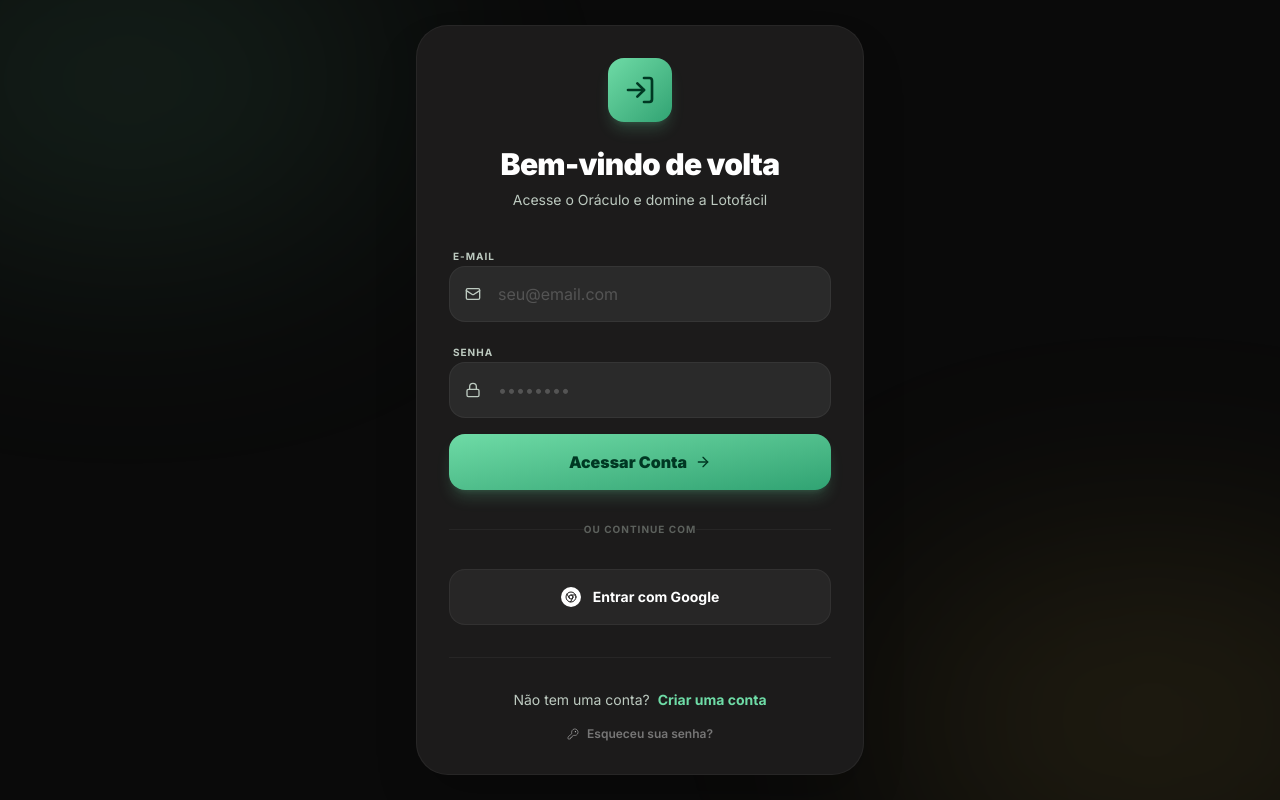
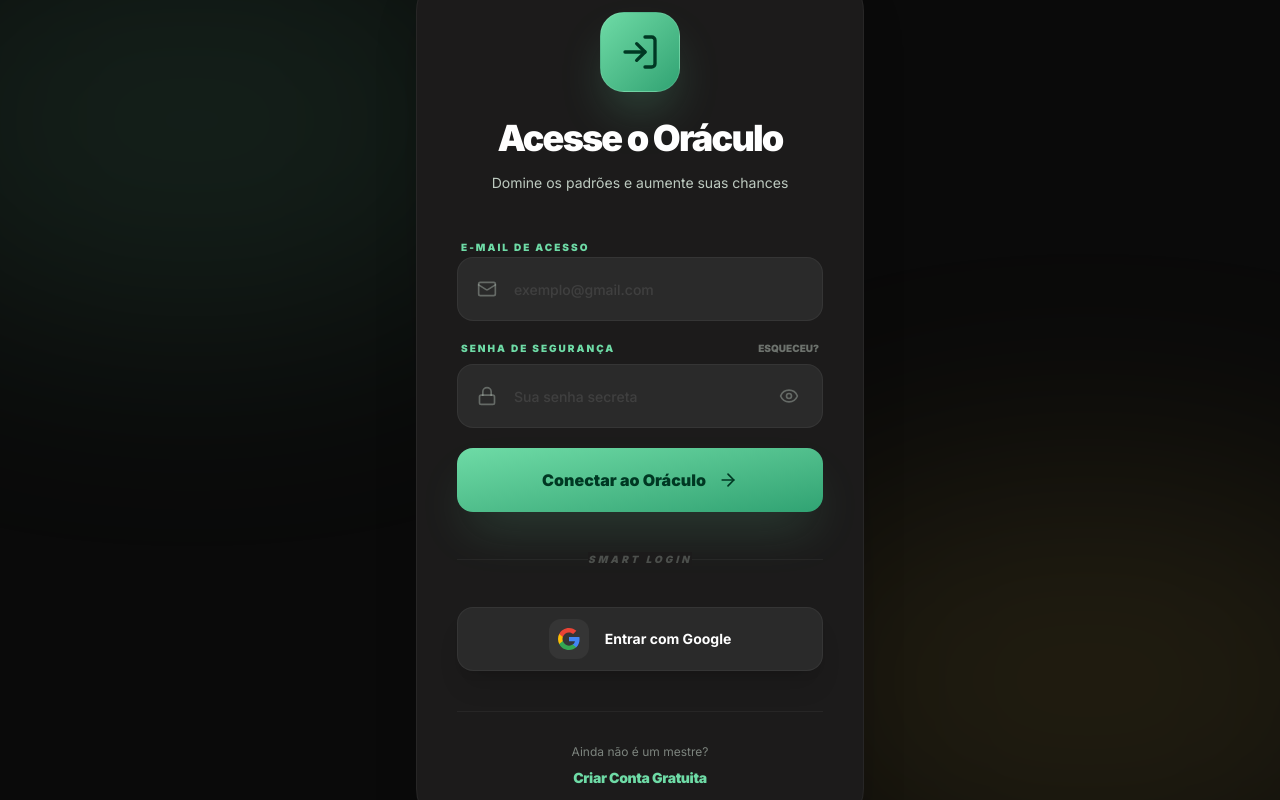
Before and after one commit to Megaestudos/loto-f-cil-Oracle, a Next.js app: page / in a window 1280 px wide. Built offline with nearby package versions, Linux system fonts and the light colour scheme; no server answers.

Commit message:
style: Refine Auth screen with Google icon, password visibility, and layout adjustments

```diff
--- a/components/Auth.tsx
+++ b/components/Auth.tsx
@@ -6,14 +6,14 @@
   Mail,
   Lock,
   ArrowRight,
-  Github,
   Chrome,
-  UserPlus,
   LogIn,
   KeyRound,
   AlertCircle,
   Loader2,
-  CheckCircle2
+  CheckCircle2,
+  Eye,
+  EyeOff
 } from 'lucide-react'
 import {
   auth,
@@ -29,6 +29,7 @@
   const [mode, setMode] = useState<'login' | 'register' | 'forgot'>('login')
   const [email, setEmail] = useState('')
   const [password, setPassword] = useState('')
+  const [showPassword, setShowPassword] = useState(false)
   const [loading, setLoading] = useState(false)
   const [error, setError] = useState<string | null>(null)
   const [success, setSuccess] = useState<string | null>(null)
@@ -47,15 +48,15 @@
         await saveUserProfile(result.user)
       } else {
         await sendPasswordResetEmail(auth, email)
-        setSuccess('E-mail de recuperação enviado! Verifique sua caixa de entrada.')
+        setSuccess('Link de recuperação enviado com sucesso!')
       }
     } catch (err: any) {
       console.error(err)
-      if (err.code === 'auth/user-not-found') setError('Usuário não encontrado.')
+      if (err.code === 'auth/user-not-found') setError('E-mail não cadastrado.')
       else if (err.code === 'auth/wrong-password') setError('Senha incorreta.')
-      else if (err.code === 'auth/email-already-in-use') setError('Este e-mail já está em uso.')
-      else if (err.code === 'auth/weak-password') setError('A senha deve ter pelo menos 6 caracteres.')
-      else setError('Ocorreu um erro. Tente novamente.')
+      else if (err.code === 'auth/email-already-in-use') setError('E-mail já está em uso.')
+      else if (err.code === 'auth/invalid-credential') setError('Credenciais inválidas.')
+      else setError('Erro na autenticação. Verifique os dados.')
     } finally {
       setLoading(false)
     }
@@ -73,63 +74,81 @@
   }
 
   return (
-    <div className="fixed inset-0 z-[100] flex items-center justify-center p-4 bg-[#0a0a0a]">
+    <div className="fixed inset-0 z-[100] flex items-center justify-center p-4 bg-[#0a0a0a] overflow-y-auto">
       {/* Background Effects */}
       <div className="absolute inset-0 overflow-hidden pointer-events-none">
-        <div className="absolute top-[-10%] left-[-10%] w-[40%] h-[40%] bg-[#6edba6]/10 blur-[120px] rounded-full" />
-        <div className="absolute bottom-[-10%] right-[-10%] w-[40%] h-[40%] bg-[#e9c349]/10 blur-[120px] rounded-full" />
+        <div className="absolute top-[-10%] left-[-10%] w-[50%] h-[50%] bg-[#6edba6]/10 blur-[120px] rounded-full" />
+        <div className="absolute bottom-[-10%] right-[-10%] w-[50%] h-[50%] bg-[#e9c349]/10 blur-[120px] rounded-full" />
       </div>
 
       <motion.div
         initial={{ opacity: 0, y: 20, scale: 0.95 }}
         animate={{ opacity: 1, y: 0, scale: 1 }}
-        className="w-full max-w-md bg-[#1c1b1b] rounded-[32px] border border-white/5 p-8 relative z-10 shadow-2xl"
+        className="w-full max-w-md bg-[#1c1b1b] rounded-[40px] border border-white/5 p-8 md:p-10 relative z-10 shadow-2xl my-8"
       >
-        <div className="text-center mb-8">
+        <div className="text-center mb-10">
           <motion.div
-            initial={{ scale: 0 }}
-            animate={{ scale: 1 }}
-            className="w-16 h-16 bg-gradient-to-br from-[#6edba6] to-[#30a373] rounded-2xl mx-auto mb-6 flex items-center justify-center shadow-lg shadow-[#6edba6]/20"
+            initial={{ scale: 0, rotate: -20 }}
+            animate={{ scale: 1, rotate: 0 }}
+            className="w-20 h-20 bg-gradient-to-br from-[#6edba6] to-[#30a373] rounded-3xl mx-auto mb-6 flex items-center justify-center shadow-2xl shadow-[#6edba6]/30 border border-white/10"
           >
-            <LogIn className="w-8 h-8 text-[#003823]" />
+            <LogIn className="w-10 h-10 text-[#003823]" />
           </motion.div>
-          <h2 className="text-3xl font-black text-white font-headline tracking-tight">
-            {mode === 'login' ? 'Bem-vindo de volta' : mode === 'register' ? 'Criar sua conta' : 'Recuperar senha'}
+          <h2 className="text-4xl font-black text-white font-headline tracking-tighter leading-tight px-2">
+            {mode === 'login' ? 'Acesse o Oráculo' : mode === 'register' ? 'Entre para o Time' : 'Recupere sua Senha'}
           </h2>
-          <p className="text-[#bdcac0] mt-2 text-sm">
-            {mode === 'login' ? 'Acesse o Oráculo e domine a Lotofácil' : mode === 'register' ? 'Comece sua jornada ao sucesso hoje' : 'Enviaremos um link de recuperação'}
+          <p className="text-[#bdcac0] mt-3 text-sm px-4">
+            {mode === 'login' ? 'Domine os padrões e aumente suas chances' : mode === 'register' ? 'Crie sua conta gratuita em segundos' : 'Informe seu e-mail para receber o link'}
           </p>
         </div>
 
-        <form onSubmit={handleEmailAuth} className="space-y-4">
-          <div className="space-y-1.5">
-            <label className="text-[10px] uppercase font-bold tracking-widest text-[#bdcac0] ml-1">E-mail</label>
+        <form onSubmit={handleEmailAuth} className="space-y-5">
+          <div className="space-y-2">
+            <label className="text-[10px] uppercase font-black text-[#6edba6] ml-1 tracking-[0.2em]">E-mail de Acesso</label>
             <div className="relative group">
-              <Mail className="absolute left-4 top-1/2 -translate-y-1/2 w-4 h-4 text-[#bdcac0] group-focus-within:text-[#6edba6] transition-colors" />
+              <Mail className="absolute left-5 top-1/2 -translate-y-1/2 w-5 h-5 text-[#bdcac0]/40 group-focus-within:text-[#6edba6] transition-all" />
               <input
                 type="email"
                 required
                 value={email}
                 onChange={(e) => setEmail(e.target.value)}
-                placeholder="seu@email.com"
-                className="w-full h-14 pl-12 pr-4 bg-[#2a2a2a] border border-white/5 rounded-2xl text-white placeholder:text-white/20 focus:outline-none focus:border-[#6edba6]/50 focus:ring-4 focus:ring-[#6edba6]/5 transition-all"
+                placeholder="exemplo@gmail.com"
+                className="w-full h-16 pl-14 pr-5 bg-[#2a2a2a] border border-white/5 rounded-2xl text-white placeholder:text-white/10 focus:outline-none focus:border-[#6edba6]/40 focus:ring-4 focus:ring-[#6edba6]/5 transition-all text-sm font-medium"
               />
             </div>
           </div>
 
           {mode !== 'forgot' && (
-            <div className="space-y-1.5">
-              <label className="text-[10px] uppercase font-bold tracking-widest text-[#bdcac0] ml-1">Senha</label>
+            <div className="space-y-2">
+              <div className="flex justify-between items-center px-1">
+                <label className="text-[10px] uppercase font-black text-[#6edba6] tracking-[0.2em]">Senha de Segurança</label>
+                {mode === 'login' && (
+                  <button
+                    type="button"
+                    onClick={() => setMode('forgot')}
+                    className="text-[10px] uppercase font-black text-[#bdcac0]/50 hover:text-[#e9c349] transition-colors"
+                  >
+                    Esqueceu?
+                  </button>
+                )}
+              </div>
               <div className="relative group">
-                <Lock className="absolute left-4 top-1/2 -translate-y-1/2 w-4 h-4 text-[#bdcac0] group-focus-within:text-[#6edba6] transition-colors" />
+                <Lock className="absolute left-5 top-1/2 -translate-y-1/2 w-5 h-5 text-[#bdcac0]/40 group-focus-within:text-[#6edba6] transition-all" />
                 <input
-                  type="password"
+                  type={showPassword ? "text" : "password"}
                   required
                   value={password}
                   onChange={(e) => setPassword(e.target.value)}
-                  placeholder="••••••••"
-                  className="w-full h-14 pl-12 pr-4 bg-[#2a2a2a] border border-white/5 rounded-2xl text-white placeholder:text-white/20 focus:outline-none focus:border-[#6edba6]/50 focus:ring-4 focus:ring-[#6edba6]/5 transition-all"
+                  placeholder="Sua senha secreta"
+                  className="w-full h-16 pl-14 pr-14 bg-[#2a2a2a] border border-white/5 rounded-2xl text-white placeholder:text-white/10 focus:outline-none focus:border-[#6edba6]/40 focus:ring-4 focus:ring-[#6edba6]/5 transition-all text-sm font-medium"
                 />
+                <button
+                  type="button"
+                  onClick={() => setShowPassword(!showPassword)}
+                  className="absolute right-5 top-1/2 -translate-y-1/2 text-[#bdcac0]/40 hover:text-white transition-colors p-1"
+                >
+                  {showPassword ? <EyeOff className="w-5 h-5" /> : <Eye className="w-5 h-5" />}
+                </button>
               </div>
             </div>
           )}
@@ -137,23 +156,23 @@
           <AnimatePresence mode="wait">
             {error && (
               <motion.div
-                initial={{ opacity: 0, height: 0 }}
-                animate={{ opacity: 1, height: 'auto' }}
-                exit={{ opacity: 0, height: 0 }}
-                className="flex items-center gap-2 p-3 bg-red-500/10 border border-red-500/20 rounded-xl text-red-500 text-xs"
+                initial={{ opacity: 0, y: -10 }}
+                animate={{ opacity: 1, y: 0 }}
+                exit={{ opacity: 0, y: -10 }}
+                className="flex items-center gap-3 p-4 bg-red-500/10 border border-red-500/20 rounded-2xl text-red-400 text-xs font-bold shadow-xl shadow-red-500/5"
               >
-                <AlertCircle className="w-4 h-4" />
+                <AlertCircle className="w-5 h-5 shrink-0" />
                 {error}
               </motion.div>
             )}
             {success && (
               <motion.div
-                initial={{ opacity: 0, height: 0 }}
-                animate={{ opacity: 1, height: 'auto' }}
-                exit={{ opacity: 0, height: 0 }}
-                className="flex items-center gap-2 p-3 bg-[#6edba6]/10 border border-[#6edba6]/20 rounded-xl text-[#6edba6] text-xs"
+                initial={{ opacity: 0, y: -10 }}
+                animate={{ opacity: 1, y: 0 }}
+                exit={{ opacity: 0, y: -10 }}
+                className="flex items-center gap-3 p-4 bg-[#6edba6]/10 border border-[#6edba6]/20 rounded-2xl text-[#6edba6] text-xs font-bold shadow-xl shadow-[#6edba6]/5"
               >
-                <CheckCircle2 className="w-4 h-4" />
+                <CheckCircle2 className="w-5 h-5 shrink-0" />
                 {success}
               </motion.div>
             )}
@@ -162,42 +181,47 @@
           <button
             type="submit"
             disabled={loading}
-            className="w-full h-14 bg-gradient-to-br from-[#6edba6] to-[#30a373] text-[#003823] font-black rounded-2xl shadow-lg shadow-[#6edba6]/20 flex items-center justify-center gap-2 hover:scale-[1.02] active:scale-95 transition-all disabled:opacity-50 disabled:scale-100"
+            className="w-full h-16 bg-gradient-to-br from-[#6edba6] to-[#30a373] text-[#003823] font-black rounded-2xl shadow-2xl shadow-[#6edba6]/20 flex items-center justify-center gap-3 hover:scale-[1.02] active:scale-95 transition-all disabled:opacity-50 disabled:scale-100 text-base"
           >
             {loading ? (
-              <Loader2 className="w-5 h-5 animate-spin" />
+              <Loader2 className="w-6 h-6 animate-spin" />
             ) : (
               <>
-                {mode === 'login' ? 'Acessar Conta' : mode === 'register' ? 'Criar Conta' : 'Enviar Link'}
-                <ArrowRight className="w-4 h-4" />
+                {mode === 'login' ? 'Conectar ao Oráculo' : mode === 'register' ? 'Confirmar Cadastro' : 'Enviar Link'}
+                <ArrowRight className="w-5 h-5" />
               </>
             )}
           </button>
         </form>
 
-        <div className="relative my-8">
+        <div className="relative my-10">
           <div className="absolute inset-0 flex items-center">
             <div className="w-full border-t border-white/5" />
           </div>
-          <div className="relative flex justify-center text-[10px] uppercase font-bold tracking-widest px-4">
-            <span className="bg-[#1c1b1b] text-[#bdcac0]/40">Ou continue com</span>
+          <div className="relative flex justify-center text-[10px] uppercase font-black tracking-[0.3em] px-4">
+            <span className="bg-[#1c1b1b] text-[#bdcac0]/30 italic">Smart Login</span>
           </div>
         </div>
 
         <button
           onClick={handleGoogleLogin}
-          className="w-full h-14 bg-white/5 border border-white/5 rounded-2xl text-white font-bold text-sm flex items-center justify-center gap-3 hover:bg-white/10 transition-all active:scale-95"
+          className="w-full h-16 bg-[#2a2a2a] border border-white/5 rounded-2xl text-white font-bold text-sm flex items-center justify-center gap-4 hover:bg-white/5 transition-all active:scale-95 group shadow-xl"
         >
-          <div className="w-5 h-5 bg-white rounded-full flex items-center justify-center">
-            <Chrome className="w-3 h-3 text-[#1c1b1b]" />
+          <div className="w-10 h-10 bg-white/5 rounded-xl flex items-center justify-center transition-all group-hover:scale-110">
+            <svg viewBox="0 0 24 24" className="w-6 h-6" xmlns="http://www.w3.org/2000/svg">
+              <path d="M22.56 12.25c0-.78-.07-1.53-.2-2.25H12v4.26h5.92c-.26 1.37-1.04 2.53-2.21 3.31v2.77h3.57c2.08-1.92 3.28-4.74 3.28-8.09z" fill="#4285F4"/>
+              <path d="M12 23c2.97 0 5.46-.98 7.28-2.66l-3.57-2.77c-.98.66-2.23 1.06-3.71 1.06-2.86 0-5.29-1.93-6.16-4.53H2.18v2.84C3.99 20.53 7.7 23 12 23z" fill="#34A853"/>
+              <path d="M5.84 14.1c-.22-.66-.35-1.36-.35-2.1s.13-1.44.35-2.1V7.06H2.18C1.43 8.55 1 10.22 1 12s.43 3.45 1.18 4.94l3.66-2.84z" fill="#FBBC05"/>
+              <path d="M12 5.38c1.62 0 3.06.56 4.21 1.64l3.15-3.15C17.45 2.09 14.97 1 12 1 7.7 1 3.99 3.47 2.18 7.06l3.66 2.84c.87-2.6 3.3-4.52 6.16-4.52z" fill="#EA4335"/>
+            </svg>
           </div>
           Entrar com Google
         </button>
 
-        <div className="mt-8 pt-8 border-t border-white/5 flex flex-col items-center gap-4">
-          <div className="flex items-center gap-2 text-sm">
-            <span className="text-[#bdcac0]">
-              {mode === 'login' ? 'Não tem uma conta?' : 'Já possui uma conta?'}
+        <div className="mt-10 pt-8 border-t border-white/5 text-center space-y-6">
+          <div className="flex flex-col items-center gap-2">
+            <span className="text-[#bdcac0]/60 text-xs">
+              {mode === 'login' ? 'Ainda não é um mestre?' : 'Já possui credenciais?'}
             </span>
             <button
               onClick={() => {
@@ -205,25 +229,11 @@
                 setError(null)
                 setSuccess(null)
               }}
-              className="text-[#6edba6] font-bold hover:underline"
+              className="text-[#6edba6] font-black text-sm hover:underline tracking-tight"
             >
-              {mode === 'login' ? 'Criar uma conta' : 'Acessar conta'}
+              {mode === 'login' ? 'Criar Conta Gratuita' : 'Acessar meu Painel'}
             </button>
           </div>
-
-          {mode !== 'forgot' && (
-            <button
-              onClick={() => {
-                setMode('forgot')
-                setError(null)
-                setSuccess(null)
-              }}
-              className="text-white/40 text-xs font-semibold hover:text-white/80 transition-colors flex items-center gap-2"
-            >
-              <KeyRound className="w-3 h-3" />
-              Esqueceu sua senha?
-            </button>
-          )}
 
           {mode === 'forgot' && (
             <button
@@ -232,9 +242,9 @@
                 setError(null)
                 setSuccess(null)
               }}
-              className="text-white/40 text-xs font-semibold hover:text-white/80 transition-colors"
+              className="text-[#bdcac0]/40 text-xs font-black hover:text-[#bdcac0] transition-colors uppercase tracking-widest"
             >
-              Voltar ao login
+              Voltar ao Início
             </button>
           )}
         </div>
```
